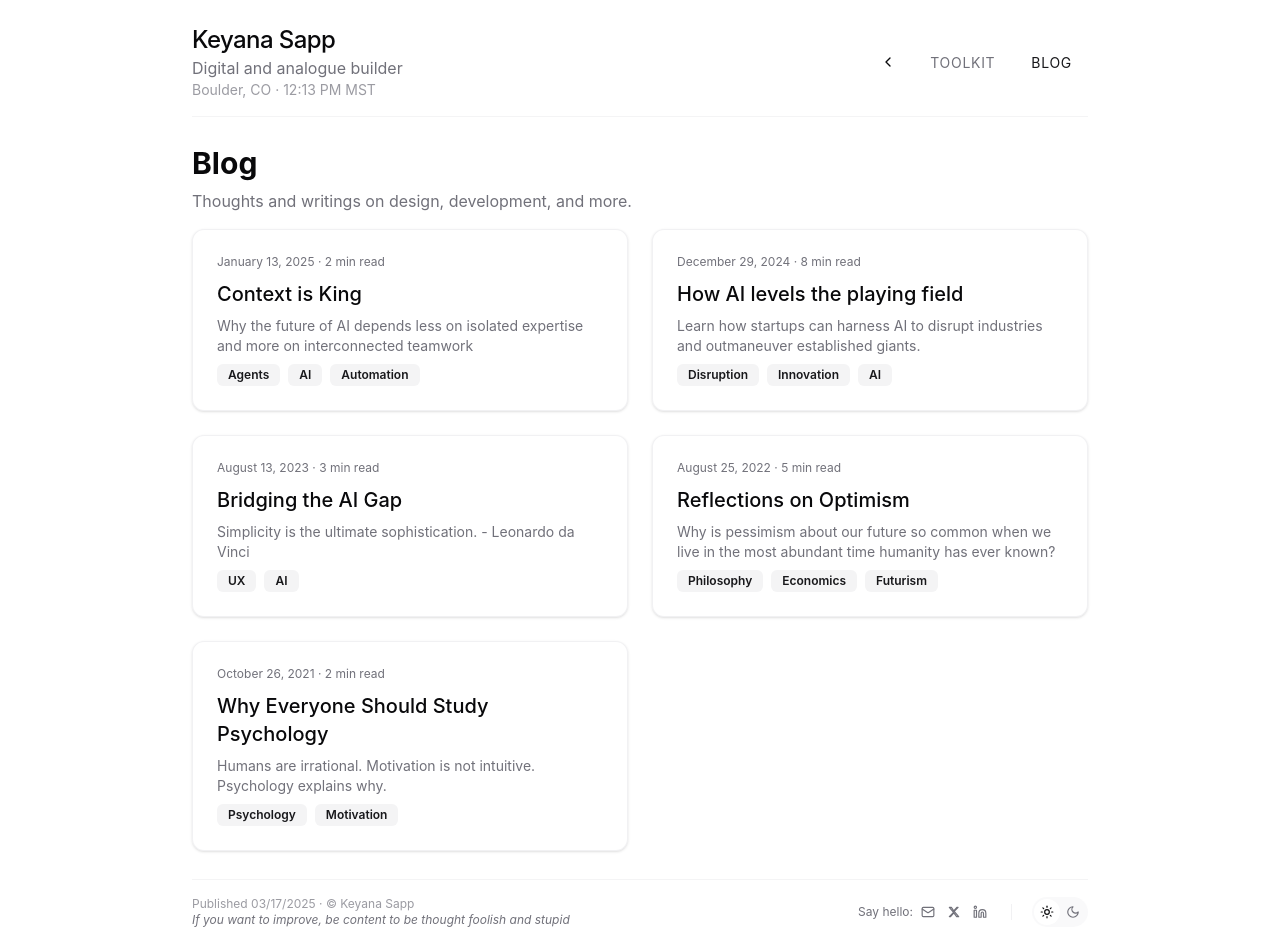
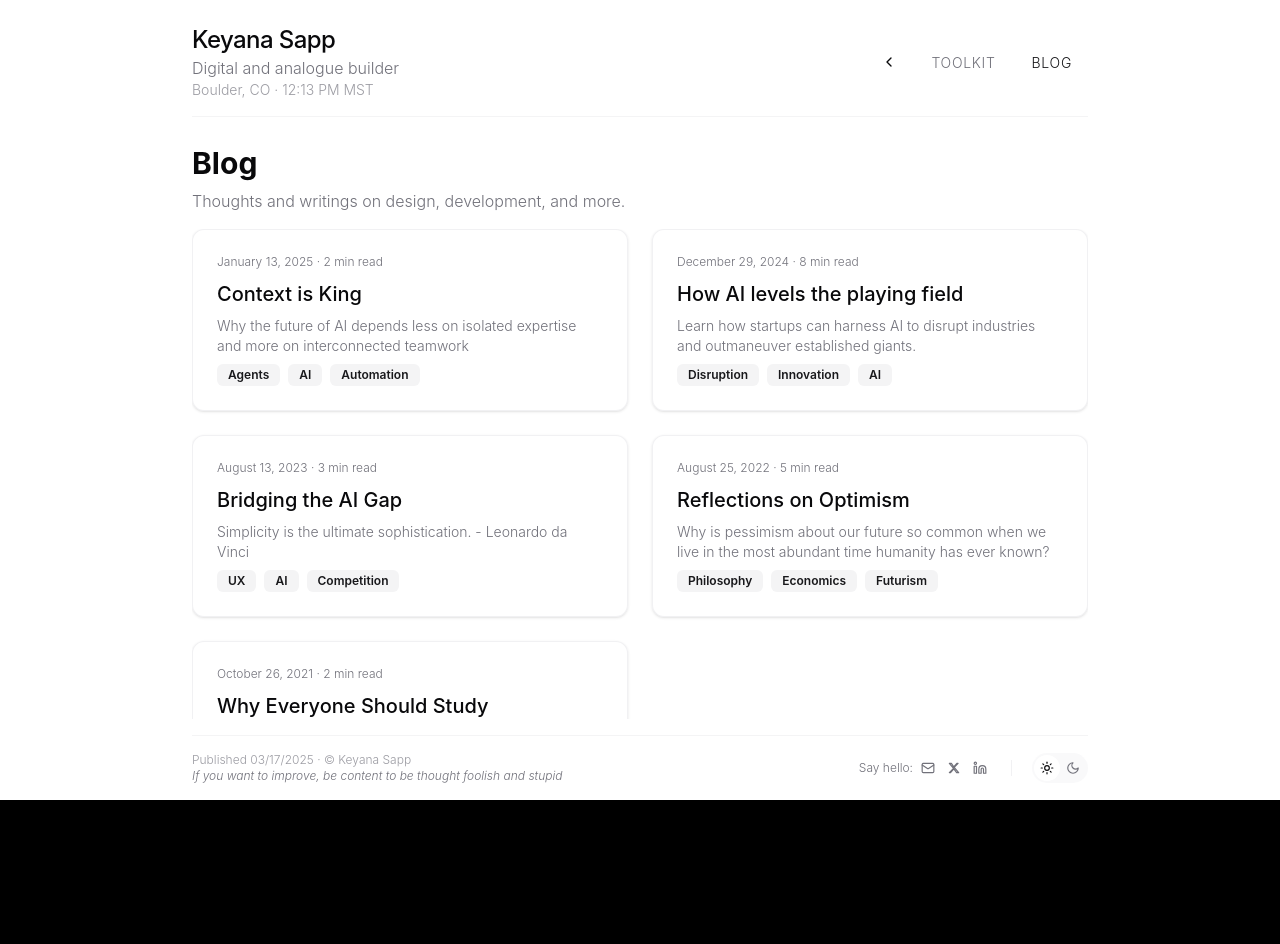
Before and after one commit to ksBrapZ/keyana-portfolio, a Next.js app: page /blog in a window 1280 px wide. After the commit the page ends 800 px from the top, so only its background shows below. Built offline with nearby package versions, Linux system fonts and the light colour scheme.

Commit message:
added internal scrolling to blog index page cards for a more seamless look

```diff
--- a/content/blog/bridging-the-ai-gap.md
+++ b/content/blog/bridging-the-ai-gap.md
@@ -2,7 +2,7 @@
 title: "Bridging the AI Gap"
 date: "2023-08-13"
 description: "Simplicity is the ultimate sophistication. - Leonardo da Vinci"
-tags: ["UX", "AI"]
+tags: ["UX", "AI", "Competition"]
 published: true
 ---
 
--- a/pages/blog/index.tsx
+++ b/pages/blog/index.tsx
@@ -1,5 +1,6 @@
 import { GetStaticProps } from 'next';
 import Head from 'next/head';
+import { useState, useEffect } from 'react';
 import { getAllPosts, BlogPost } from '@/lib/blog';
 import BlogCard from '@/components/blog/BlogCard';
 import Header from '@/components/Header';
@@ -10,6 +11,77 @@ interface BlogIndexProps {
 }
 
 export default function BlogIndex({ posts }: BlogIndexProps) {
+  const [contentHeight, setContentHeight] = useState<string>("calc(100vh - 280px)");
+
+  // Adjust content height based on window size
+  useEffect(() => {
+    const updateContentHeight = () => {
+      // Calculate available height (viewport height minus header and footer)
+      const headerHeight = 150; // Approximate header height
+      const footerHeight = 80; // Approximate footer height
+      const padding = 50; // Additional padding
+
+      const availableHeight = window.innerHeight - (headerHeight + footerHeight + padding);
+      // Set a minimum height to prevent tiny content area
+      const finalHeight = Math.max(300, availableHeight);
+
+      setContentHeight(`${finalHeight}px`);
+    };
+
+    // Initial calculation
+    updateContentHeight();
+
+    // Update on resize
+    window.addEventListener('resize', updateContentHeight);
+    return () => window.removeEventListener('resize', updateContentHeight);
+  }, []);
+
+  // Add custom scrollbar styles
+  useEffect(() => {
+    // Create style element
+    const styleEl = document.createElement('style');
+
+    // Define scrollbar styles
+    const scrollbarStyles = `
+      .blog-scrollbar::-webkit-scrollbar {
+        width: 6px;
+      }
+      .blog-scrollbar::-webkit-scrollbar-track {
+        background: transparent;
+      }
+      .blog-scrollbar::-webkit-scrollbar-thumb {
+        background-color: rgba(155, 155, 155, 0);
+        border-radius: 20px;
+        border: transparent;
+        transition: background-color 0.2s ease;
+      }
+      .blog-scrollbar:hover::-webkit-scrollbar-thumb {
+        background-color: rgba(155, 155, 155, 0.3);
+      }
+      .blog-scrollbar::-webkit-scrollbar-thumb:hover {
+        background-color: rgba(155, 155, 155, 0.5);
+      }
+      .blog-scrollbar::-webkit-scrollbar-thumb:active {
+        background-color: rgba(155, 155, 155, 0.7);
+      }
+      .blog-scrollbar {
+        scrollbar-width: thin;
+        scrollbar-color: transparent transparent;
+      }
+      .blog-scrollbar:hover {
+        scrollbar-color: rgba(155, 155, 155, 0.3) transparent;
+      }
+    `;
+
+    styleEl.textContent = scrollbarStyles;
+    document.head.appendChild(styleEl);
+
+    // Clean up on unmount
+    return () => {
+      document.head.removeChild(styleEl);
+    };
+  }, []);
+
   return (
     <>
       <Head>
@@ -17,17 +89,21 @@ export default function BlogIndex({ posts }: BlogIndexProps) {
         <meta name="description" content="Thoughts and writings by Keyana Sapp" />
       </Head>
 
-      <div className="min-h-screen flex flex-col bg-background text-foreground">
+      <div className="h-screen flex flex-col bg-background text-foreground font-light">
         <Header />
 
-        <main className="flex-grow container mx-auto px-6 md:px-12 lg:px-16 max-w-screen-lg py-3">
+        <main className="flex-grow container mx-auto px-6 md:px-12 lg:px-16 max-w-screen-lg py-3 overflow-hidden">
           <div className="mb-4">
             <h1 className="text-3xl font-bold mb-2">Blog</h1>
             <p className="text-muted-foreground">Thoughts and writings on design, development, and more.</p>
           </div>
 
+          <div
+            className="blog-scrollbar overflow-y-auto"
+            style={{ height: contentHeight }}
+          >
             {posts.length > 0 ? (
-            <div className="grid gap-6 sm:grid-cols-2 lg:grid-cols-2">
+              <div className="grid gap-6 sm:grid-cols-2 lg:grid-cols-2 pb-4">
                 {posts.map((post) => (
                   <BlogCard key={post.slug} {...post} />
                 ))}
@@ -35,6 +111,7 @@ export default function BlogIndex({ posts }: BlogIndexProps) {
             ) : (
               <p className="text-center text-muted-foreground py-12">No posts yet. Check back soon!</p>
             )}
+          </div>
         </main>
 
         <Footer />
```
Lines whose indentation alone changed are shown as unchanged.
